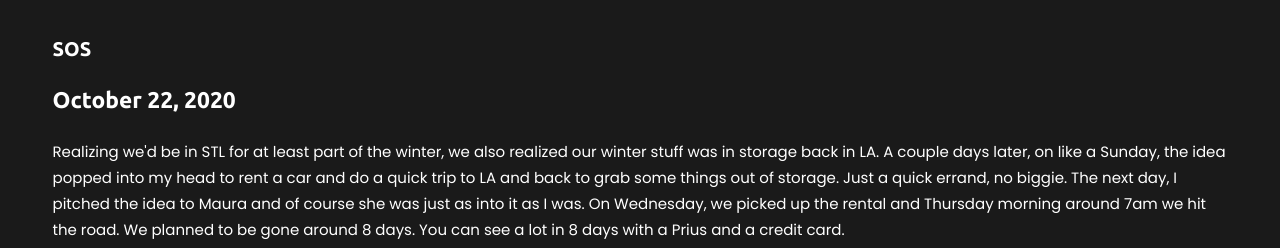
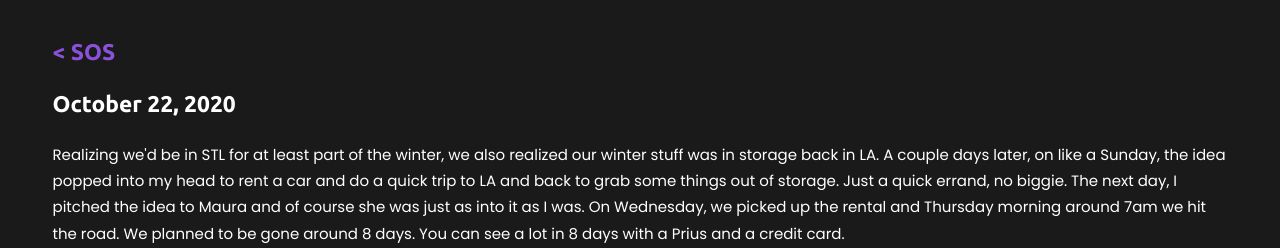
Before and after one commit to scottosmith/sos-blog, a Gatsby site: page /2020-10-22/ in a window 1280 px wide. Shown: the top 248 px of the page. Built offline with nearby package versions, Linux system fonts and the light colour scheme; Gatsby itself is replaced by a stand-in of ours; some packages are replaced by stand-ins of ours.

Commit message:
Home link is purple

```diff
--- a/src/components/layout.js
+++ b/src/components/layout.js
@@ -30,21 +30,20 @@ const Layout = ({ location, title, children }) => {
     )
   } else {
     header = (
-      <h3
+      <h2
         style={{
           marginTop: 0,
         }}
       >
         <Link
           style={{
-            boxShadow: `none`,
-            color: `inherit`,
+            boxShadow: `none`
           }}
           to={`/`}
         >
-          {title}
+          &lt; {title}
         </Link>
-      </h3>
+      </h2>
     )
   }
 
```
